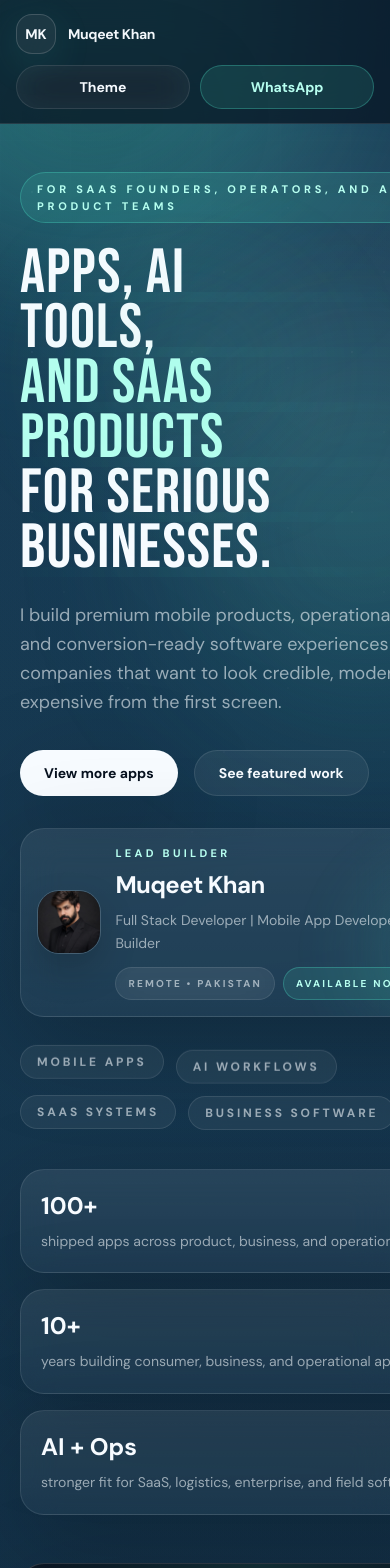
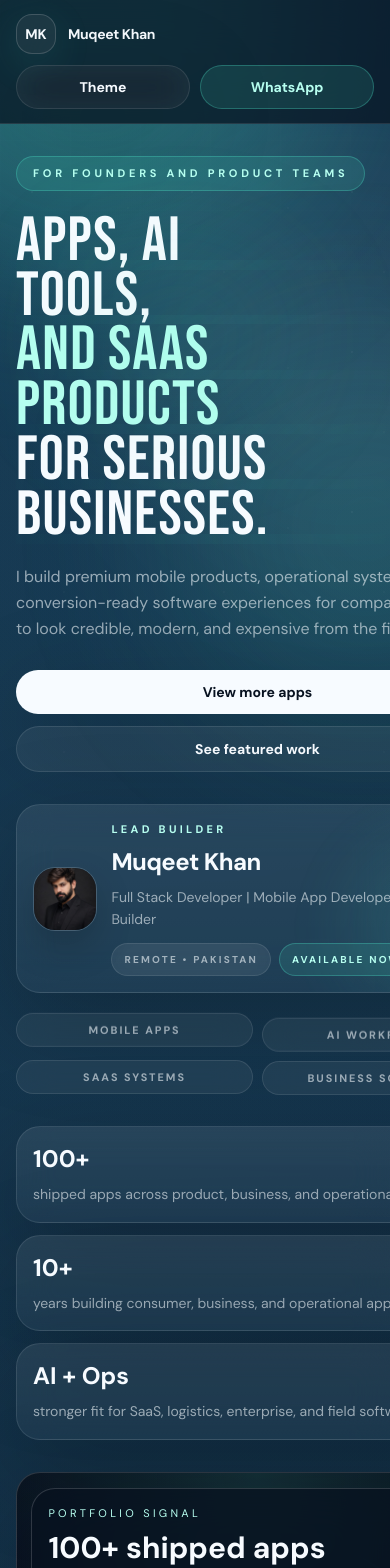
Before and after one commit to muqeetkhan01/muqeet-portfolio, a Next.js app: page / in a window 390 px wide. Shown: the top 1568 px of the page. Built offline with nearby package versions, Linux system fonts and the light colour scheme.

Commit message:
Improve phone layout for portfolio

```diff
--- a/src/app/globals.css
+++ b/src/app/globals.css
@@ -834,6 +834,22 @@ textarea:focus-visible {
     line-height: 0.88;
   }
 
+  .hero-capability-grid {
+    display: grid;
+    grid-template-columns: repeat(2, minmax(0, 1fr));
+    gap: 0.55rem;
+  }
+
+  .hero-capability-grid .theme-chip {
+    justify-content: center;
+    text-align: center;
+    min-width: 0;
+    padding-left: 0.75rem;
+    padding-right: 0.75rem;
+    font-size: 0.68rem;
+    letter-spacing: 0.18em;
+  }
+
   .hero-stage {
     border-radius: 24px;
   }
@@ -869,6 +885,10 @@ textarea:focus-visible {
     grid-template-columns: 1fr;
   }
 
+  .hero-proof-grid .glass-panel {
+    padding: 1rem;
+  }
+
   .project-panel-meta {
     flex-direction: column;
     gap: 0.75rem;
@@ -878,12 +898,24 @@ textarea:focus-visible {
     font-size: 3rem;
   }
 
+  .project-panel-title {
+    font-size: 2rem;
+  }
+
   .feature-device-screen {
     width: min(68vw, 216px);
   }
 
+  .theme-feature-label {
+    display: none;
+  }
+
   .theme-card-preview {
     aspect-ratio: 10 / 13;
+  }
+
+  .hero-marquee-wrap {
+    display: none;
   }
 
   .profile-presence-layout {
--- a/src/components/PortfolioExperience.tsx
+++ b/src/components/PortfolioExperience.tsx
@@ -139,7 +139,7 @@ export function PortfolioExperience() {
 
       <main id="top">
         <section className="theme-section relative overflow-hidden">
-          <div className="mx-auto grid max-w-[1440px] gap-12 px-5 pb-16 pt-12 sm:px-8 lg:grid-cols-[1.05fr_0.95fr] lg:pb-24 lg:pt-20">
+          <div className="mx-auto grid max-w-[1440px] gap-8 px-4 pb-12 pt-8 sm:gap-12 sm:px-8 sm:pb-16 sm:pt-12 lg:grid-cols-[1.05fr_0.95fr] lg:pb-24 lg:pt-20">
             <motion.div
               initial="hidden"
               animate="show"
@@ -150,7 +150,8 @@ export function PortfolioExperience() {
                 variants={fadeUp}
                 className="theme-chip-accent inline-flex rounded-full px-4 py-2 text-[11px] font-semibold uppercase tracking-[0.34em]"
               >
-                For SaaS founders, operators, and ambitious product teams
+                <span className="sm:hidden">For founders and product teams</span>
+                <span className="hidden sm:inline">For SaaS founders, operators, and ambitious product teams</span>
               </motion.p>
 
               <div className="hero-copy-wrap mt-6 max-w-5xl">
@@ -168,22 +169,22 @@ export function PortfolioExperience() {
 
               <motion.p
                 variants={fadeUp}
-                className="theme-copy-muted mt-6 max-w-3xl text-lg leading-relaxed sm:text-xl"
+                className="theme-copy-muted mt-5 max-w-3xl text-base leading-relaxed sm:mt-6 sm:text-xl"
               >
                 I build premium mobile products, operational systems, and conversion-ready software experiences for
                 companies that want to look credible, modern, and expensive from the first screen.
               </motion.p>
 
-              <motion.div variants={fadeUp} className="mt-8 flex flex-wrap gap-4">
+              <motion.div variants={fadeUp} className="mt-7 flex flex-col gap-3 sm:mt-8 sm:flex-row sm:flex-wrap sm:gap-4">
                 <a
                   href="#all-apps"
-                  className="theme-button-primary inline-flex items-center rounded-full px-6 py-3 text-sm font-semibold transition hover:-translate-y-0.5"
+                  className="theme-button-primary inline-flex w-full items-center justify-center rounded-full px-6 py-3 text-sm font-semibold transition hover:-translate-y-0.5 sm:w-auto"
                 >
                   View more apps
                 </a>
                 <a
                   href="#featured"
-                  className="theme-button-secondary inline-flex items-center rounded-full px-6 py-3 text-sm font-semibold transition hover:-translate-y-0.5"
+                  className="theme-button-secondary inline-flex w-full items-center justify-center rounded-full px-6 py-3 text-sm font-semibold transition hover:-translate-y-0.5 sm:w-auto"
                 >
                   See featured work
                 </a>
@@ -195,7 +196,7 @@ export function PortfolioExperience() {
 
               <motion.div
                 variants={fadeUp}
-                className="mt-8 flex flex-wrap gap-3"
+                className="hero-capability-grid mt-6 flex flex-wrap gap-3 sm:mt-8"
               >
                 {["Mobile apps", "AI workflows", "SaaS systems", "Business software"].map((item, index) => (
                   <motion.span
@@ -211,7 +212,7 @@ export function PortfolioExperience() {
 
               <motion.div
                 variants={fadeUp}
-                className="mt-10 grid gap-4 sm:grid-cols-3"
+                className="hero-proof-grid mt-8 grid gap-3 sm:mt-10 sm:grid-cols-3"
               >
                 <ProofCard value="100+" label="shipped apps across product, business, and operational work" />
                 <ProofCard value="10+" label="years building consumer, business, and operational apps" />
@@ -229,7 +230,7 @@ export function PortfolioExperience() {
             </motion.div>
           </div>
 
-          <div className="theme-section-divider overflow-hidden py-5">
+          <div className="hero-marquee-wrap theme-section-divider overflow-hidden py-5">
             <div className="marquee-track">
               {[...portfolioApps, ...portfolioApps].map((app, index) => (
                 <a
@@ -250,7 +251,7 @@ export function PortfolioExperience() {
           </div>
         </section>
 
-        <section id="featured" className="px-5 py-16 sm:px-8 lg:py-24">
+        <section id="featured" className="px-4 py-12 sm:px-8 sm:py-16 lg:py-24">
           <div className="mx-auto max-w-[1440px]">
             <SectionIntro
               eyebrow="Featured Work"
@@ -266,7 +267,7 @@ export function PortfolioExperience() {
           </div>
         </section>
 
-        <section id="all-apps" className="theme-section-soft px-5 py-16 sm:px-8 lg:py-24">
+        <section id="all-apps" className="theme-section-soft px-4 py-12 sm:px-8 sm:py-16 lg:py-24">
           <div className="mx-auto max-w-[1440px]">
             <div className="theme-section-divider flex flex-col gap-6 pb-8 lg:flex-row lg:items-end lg:justify-between">
               <div className="max-w-4xl">
@@ -303,7 +304,7 @@ export function PortfolioExperience() {
           </div>
         </section>
 
-        <section id="capabilities" className="px-5 py-16 sm:px-8 lg:py-24">
+        <section id="capabilities" className="px-4 py-12 sm:px-8 sm:py-16 lg:py-24">
           <div className="mx-auto max-w-[1440px]">
             <SectionIntro
               eyebrow="Capabilities"
@@ -332,7 +333,7 @@ export function PortfolioExperience() {
           </div>
         </section>
 
-        <section id="contact" className="px-5 pb-16 sm:px-8 lg:pb-24">
+        <section id="contact" className="px-4 pb-12 sm:px-8 sm:pb-16 lg:pb-24">
           <div className="mx-auto max-w-[1440px]">
             <motion.div
               initial={{ opacity: 0, y: 32 }}
@@ -605,7 +606,7 @@ function ProjectPanel({
           </div>
         </div>
 
-        <h3 className="theme-ink mt-6 text-3xl font-semibold leading-tight sm:text-4xl">{project.name}</h3>
+        <h3 className="project-panel-title theme-ink mt-6 text-3xl font-semibold leading-tight sm:text-4xl">{project.name}</h3>
         <p className="theme-ink-soft mt-4 text-lg leading-relaxed">{project.headline}</p>
         <p className="theme-copy-muted mt-5 max-w-2xl text-base leading-relaxed">{project.summary}</p>
 
```
